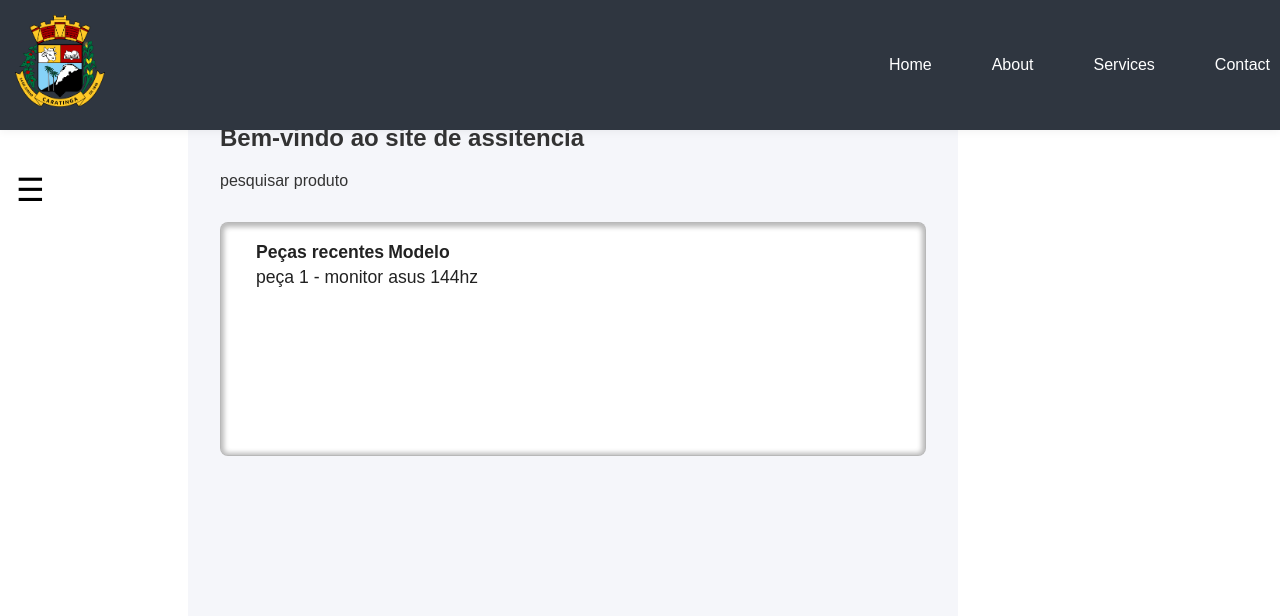
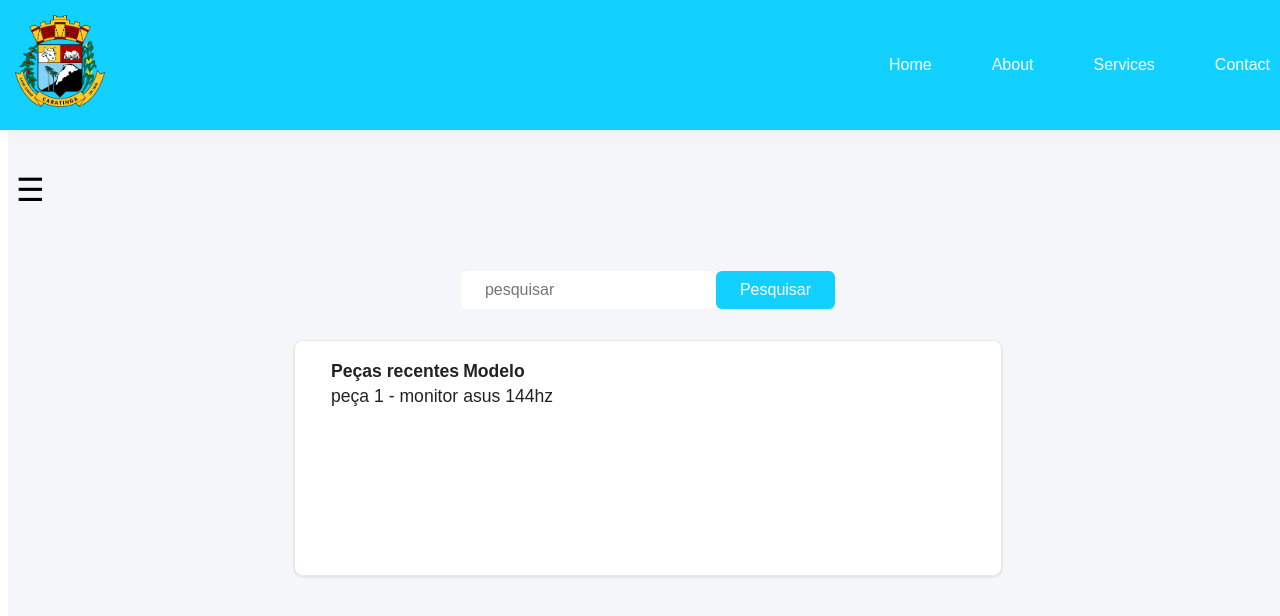
Before and after one commit to Gustavosoliv16/projeto, a React (Vite) app in the folder projetoestagio/: page / in a window 1280 px wide. Both pictures are taken after typing "name@example.com", "Sample123" into the empty fields and a click on the button "Entrar". Shown: the top 616 px of the page. Built offline with nearby package versions, Linux system fonts and the light colour scheme.

Commit message:
edicao do css

```diff
--- /dev/null
+++ b/package.json
@@ -0,0 +1,5 @@
+{
+  "dependencies": {
+    "axios": "^1.11.0"
+  }
+}
--- a/projetoestagio/src/components/Content.jsx
+++ b/projetoestagio/src/components/Content.jsx
@@ -2,8 +2,10 @@ import "../styles/Content.css";
 
 const Content = () => (
   <main className="main-content">
-    <h2>Bem-vindo ao site de assitencia</h2>
-    <p>pesquisar produto</p>
+   <div className="search-container">
+    <input id="inputsearch" type="text" placeholder="pesquisar"/>
+    <button id="search-button" type="submit">Pesquisar</button>
+</div>
     <div id="contentbox">
       <table>
         <thead>
--- a/projetoestagio/src/styles/Content.css
+++ b/projetoestagio/src/styles/Content.css
@@ -1,7 +1,11 @@
 .main-content {
   position: fixed;
-  margin-left: 180px;
-  margin-top: 64px;
+  display: flex;
+  flex-direction: column;
+  align-items: center;
+  justify-content: center;
+  width: 100%;
+  height: 100%;
   padding: 2rem;
   flex: 1;
   text-align: left;
@@ -13,8 +17,8 @@
 #contentbox {
   background: #ffffff;
   border-radius: 8px;
-  border: rgba(41, 41, 41, 0.329) solid 1px;
-  box-shadow: 0px 1px 5px 3px rgba(41, 41, 41, 0.329) inset;
+  border: rgba(41, 41, 41, 0) solid 1px;
+  box-shadow: 0px 1px 0px 2px rgba(41, 41, 41, 0.068) ;
   padding: 1rem 2rem;
   margin-top: 2rem;
   color: #222;
@@ -25,3 +29,46 @@
   margin-left: auto;
   margin-right: auto;
 }
+
+.search-container {
+  display: flex;
+  justify-content: center;
+  align-items: center;
+  margin-top: 20px;
+  width: 100%;
+
+}
+
+#inputsearch {
+   position: relative;
+  display: inline-block;
+
+
+  color: #fff;
+  border: none;
+  border-radius: 6px;
+  padding: 10px 24px;
+  font-size: 1rem;
+  cursor: pointer;
+  transition: background 0.2s;
+  margin-top: 10px;
+}
+
+#search-button {
+  position: relative;
+  display: inline-block;
+  background: #12d0ff;
+  color: #fff;
+  border: none;
+  border-radius: 6px;
+  padding: 10px 24px;
+  font-size: 1rem;
+  cursor: pointer;
+  transition: background 0.2s;
+  margin-top: 10px;
+}
+
+#search-button:active {
+  transform: scale(0.95);
+
+}
--- a/projetoestagio/src/styles/Sidebar.css
+++ b/projetoestagio/src/styles/Sidebar.css
@@ -37,11 +37,11 @@
 
 .sidebar {
   position: fixed;
-  top: 0;
-  left: 0;
+  left: 0px;
+  padding-top: 65px;
   width: 180px;
   height: 100vh;
-  background: #353b48;
+  background: #12d0ff;
   color: #fff;
   transform: translateX(-100%);
   transition: transform 0.8s ease-in-out, visibility 0.8s ease-in-out, opacity 0.5s;
@@ -56,12 +56,13 @@
 
 .sidebar.open {
   transform: translateX(0);
+  left: 0;
   padding-top: 65px;
   width: 180px;
   transition: transform 0.8s ease-in-out, visibility 0.8s ease-in-out, opacity 0.5s;
-  visibility: visible;
   opacity: 1;
   pointer-events: auto;
+   visibility: visible;
 }
 
 .sidebar ul {
--- a/projetoestagio/src/styles/Topbar.css
+++ b/projetoestagio/src/styles/Topbar.css
@@ -1,6 +1,7 @@
 .topbar {
   width: 100%;
-  background: #2f3640;
+  background: #12d0ff;
+
   color: #ffffff;
   display:flex;
   align-items: center;
--- a/projetoestagio/src/styles/login.css
+++ b/projetoestagio/src/styles/login.css
@@ -1,6 +1,6 @@
 .input{
 
-    background-color: rgb(255, 255, 255);
+    background-color: #ffffff;
     width: 300px;
     height: 30px;
     margin: 2px;
```
Also changed, not shown: projetoestagio/src/styles/Dashboard.css (line endings or trailing spaces), 1 other file (tests, documents, lock files or other folders).
